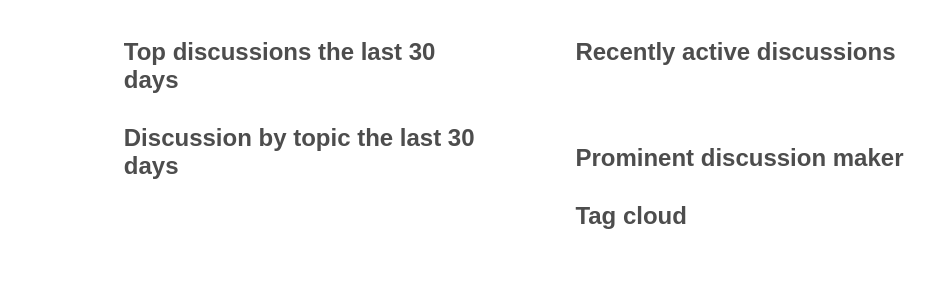
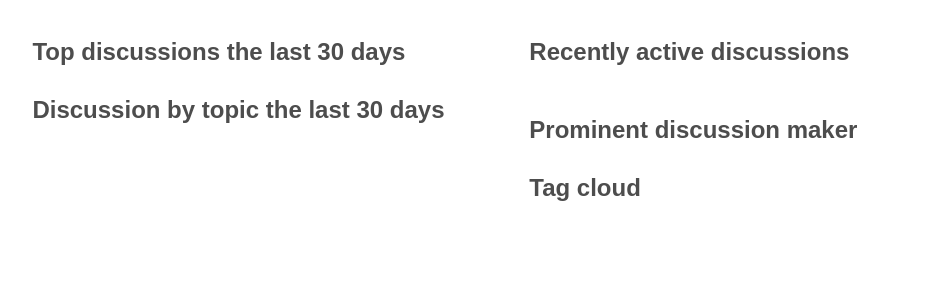
Before and after one commit to hyperkitty/hyperkitty, a Django app: template templates/recent_activities.html in a window 1280 px wide. Shown: the part 64-364 px from the top of the page, without its empty margins (188-1123 px from the left). Run offline with Django 3.2, Linux system fonts and the light colour scheme; the template is opened without the code that fills it, so the values that code supplies are empty; parts of the project's set-up code (start-up, migrations or seed data) failed here and were passed over; some libraries are stand-ins or nearby versions; some web fonts are replaced.

Commit message:
Some css changes for a better recent page

```diff
--- a/static/css/stats.css
+++ b/static/css/stats.css
@@ -31,26 +31,26 @@ h2 {
 }
 
 #top_discussion {
-    width: 40%;
+    width: 45%;
     margin-right: 22px;
-    margin-left: 11%;
+    margin-left: 10px;
 }
 
 #discussion_by_topic {
-    width: 40%;
+    width: 45%;
     margin-top: 20px;
     margin-right: 22px;
-    margin-left: 11%;
+    margin-left: 10px;
 }
 
 #most_active {
     float: right;
-    width: 40%;
+    width: 45%;
 }
 
 #discussion_marker {
     float: right;
-    width: 40%;
+    width: 45%;
     margin-top: 20px;
 }
 
```
